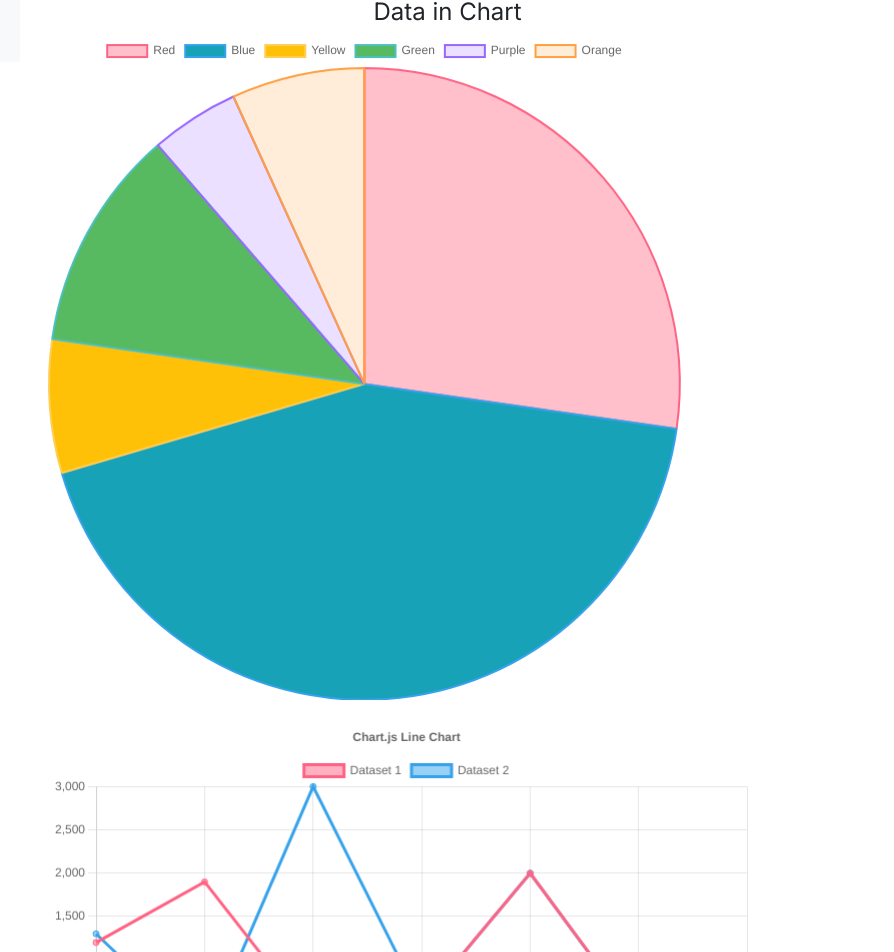
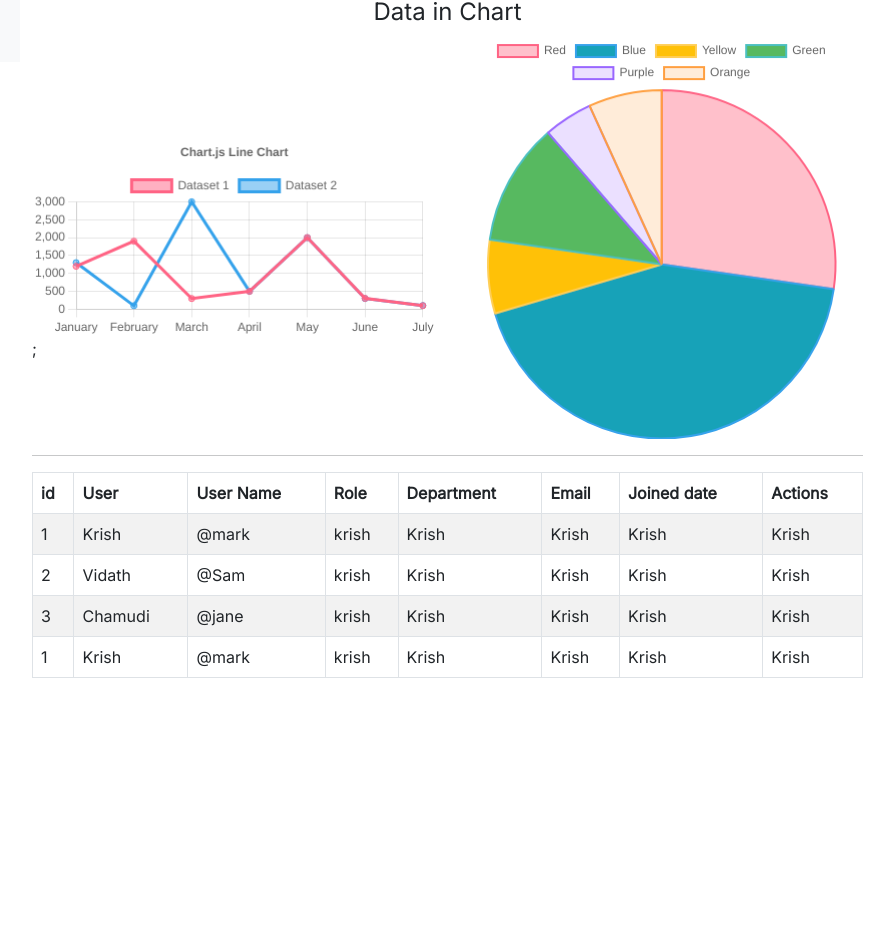
Before and after one commit to Krishanthaudayakumara/AssetFlow-EAM_Group_06_UOM-IT, a React (Create React App) app in the folder Client/: page /Dashboard in a window 1280 px wide. Shown: the part 738-1690 px from the top of the page, without its empty margins (265-1159 px from the left). After the commit the page ends 1432 px from the top, so only its background shows below. Built offline with nearby package versions, Linux system fonts and the light colour scheme.

Commit message:
fixed styling

```diff
--- a/Client/src/components/Dashboard/LineChart.tsx
+++ b/Client/src/components/Dashboard/LineChart.tsx
@@ -57,12 +57,7 @@ const options = {
   const LineChart: React.FC = () => {
     return (
      <>
-    <div   style={
-     {padding: "20px",
-     width:"90%",
-
-     }
-}>
+    <div>
 
 
      <Line
--- a/Client/src/components/Dashboard/PieChart.tsx
+++ b/Client/src/components/Dashboard/PieChart.tsx
@@ -34,7 +34,7 @@ const data = {
 const PieChart: React.FC = () => {
   return (
     <>
-    <div className="class1" style={{width:"80%",height:"50%",display:"flex",alignItems:"right",justifyContent:"space-around"}}>
+    <div className="class1" >
     <Pie data={data} />
     </div>
   </>
--- a/Client/src/pages/Dashboard.tsx
+++ b/Client/src/pages/Dashboard.tsx
@@ -1,5 +1,5 @@
 import React from "react";
-import {  Container, Row, Col,  Table } from "react-bootstrap";
+import { Container, Row, Col, Table } from "react-bootstrap";
 import Navbar from "../components/Navbar";
 import Sidebar from "../components/Sidebar";
 import PieChart from "../components/Dashboard/PieChart";
@@ -9,10 +9,46 @@ import Card from "../components/Dashboard/Card";
 import "../css/Home.css";
 
 const data = [
-    { id: "1", User: "Krish", UserName: "@mark", Role: "krish",Department: "Krish", Email: "Krish",JoinedDate: "Krish",Actions: "Krish"},
-    { id: "2", User: "Vidath",UserName : "@Sam",Role : "krish",Department: "Krish", Email: "Krish",JoinedDate: "Krish",Actions: "Krish" },
-    { id: "3", User: "Chamudi",UserName : "@jane", Role: "krish",Department: "Krish", Email: "Krish",JoinedDate: "Krish",Actions: "Krish" },
-    { id: "1", User: "Krish",UserName : "@mark",Role : "krish",Department: "Krish", Email: "Krish",JoinedDate: "Krish",Actions: "Krish" },
+  {
+    id: "1",
+    User: "Krish",
+    UserName: "@mark",
+    Role: "krish",
+    Department: "Krish",
+    Email: "Krish",
+    JoinedDate: "Krish",
+    Actions: "Krish",
+  },
+  {
+    id: "2",
+    User: "Vidath",
+    UserName: "@Sam",
+    Role: "krish",
+    Department: "Krish",
+    Email: "Krish",
+    JoinedDate: "Krish",
+    Actions: "Krish",
+  },
+  {
+    id: "3",
+    User: "Chamudi",
+    UserName: "@jane",
+    Role: "krish",
+    Department: "Krish",
+    Email: "Krish",
+    JoinedDate: "Krish",
+    Actions: "Krish",
+  },
+  {
+    id: "1",
+    User: "Krish",
+    UserName: "@mark",
+    Role: "krish",
+    Department: "Krish",
+    Email: "Krish",
+    JoinedDate: "Krish",
+    Actions: "Krish",
+  },
 ];
 
 const Dashboard: React.FC = () => {
@@ -28,25 +64,40 @@ const Dashboard: React.FC = () => {
         <Col md={9}>
           <div>
             <Navbar />
-          <Card/>
+            <Card />
             <h1>Asset Summary</h1>
 
             <div>
               <BarChart />
             </div>
-         <h4 className='second'style={
-          {
-            textAlign:"center"
-
-          }
-         }>Data in Chart</h4>
-         <div ><PieChart />
+            <h4
+              className="second"
+              style={{
+                textAlign: "center",
+              }}
+            >
+              Data in Chart
+            </h4>
+            <div>
+              <Row>
+                <Col md={6}>
+                  <div
+                    style={{
+                      paddingTop: "100px",
+                    }}
+                  >
                     <LineChart />
                   </div>
+                </Col>
+                <Col md={6}>
+                  <PieChart />
+                </Col>
+              </Row>
+            </div>
 
-          <hr/>
+            <hr />
 
-         <div >
+            <div>
               <Table striped bordered hover>
                 <thead>
                   <tr>
@@ -71,13 +122,11 @@ const Dashboard: React.FC = () => {
                       <td>{item.Email}</td>
                       <td>{item.JoinedDate}</td>
                       <td>{item.Actions}</td>
-
                     </tr>
                   ))}
                 </tbody>
               </Table>
             </div>
-
           </div>
         </Col>
       </Row>
```
Lines whose indentation alone changed are shown as unchanged.
